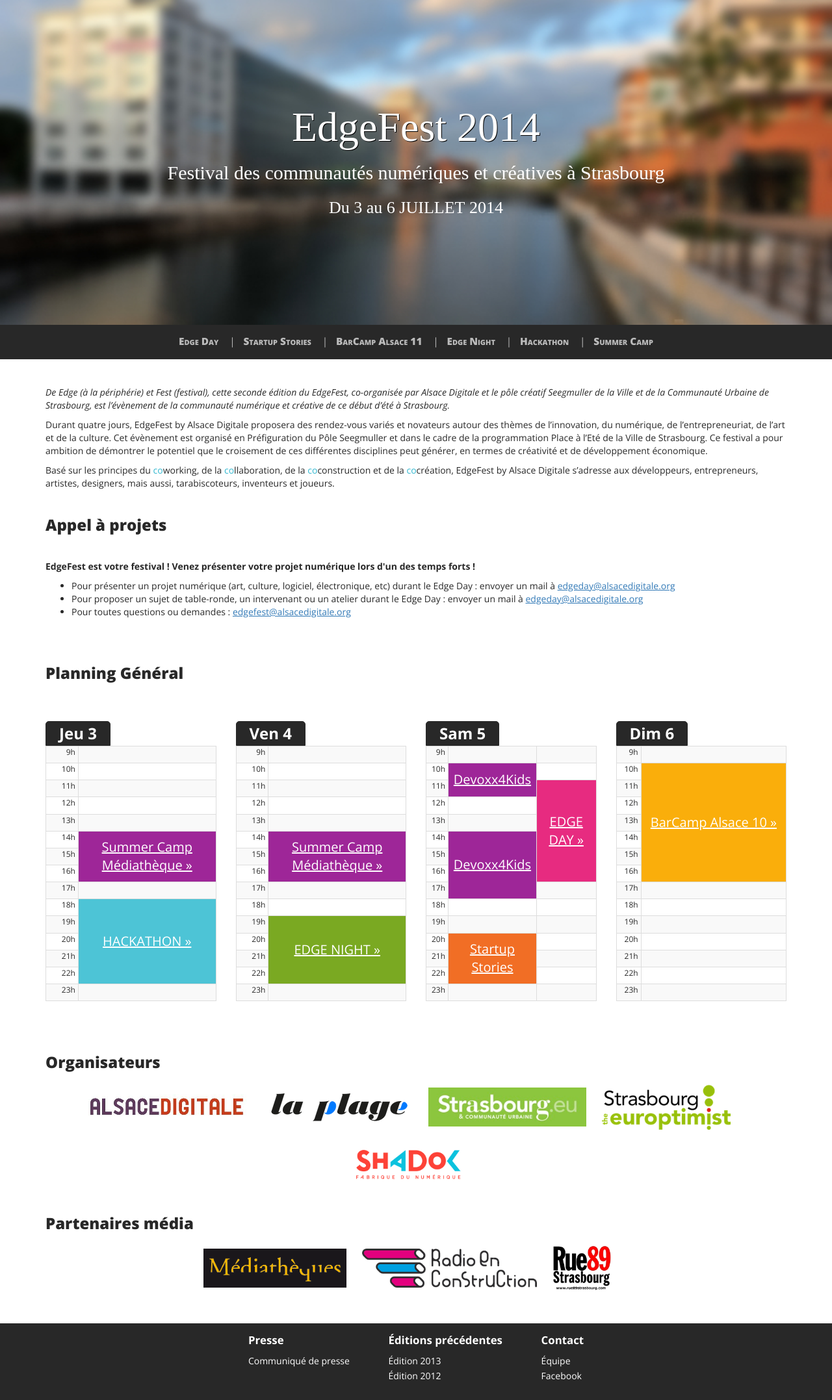
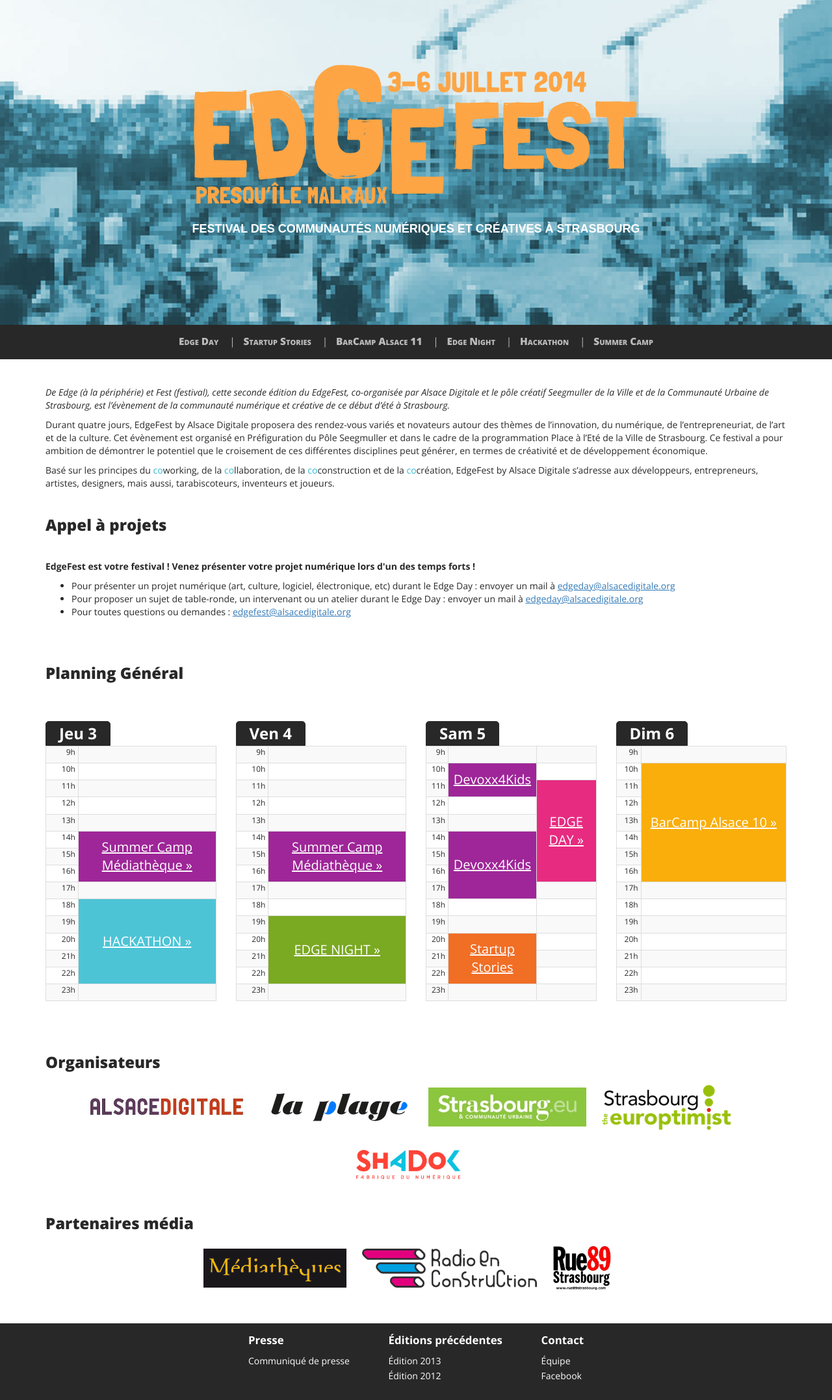
Before and after one commit to AlsaceDigitale/www.edgefest.fr-2019-temporary, a Jekyll site: the page built from index.html, in a window 1280 px wide. Shown: the whole page at 65% size. Built offline with Jekyll 4.4.1, drawn with Linux system fonts in a browser that asks for light colours; nearby versions of some CDN libraries; some web fonts are replaced.

Commit message:
2014 logo

```diff
--- a/_layouts/default.html
+++ b/_layouts/default.html
@@ -30,9 +30,9 @@
     <header>
       <div class="container">
         <a href="/" class="mainlink">
-          <h1>EdgeFest 2014</h1>
+          <h1><img id="logo_main" src="img/logo_edgefest_2014_small.png" alt="EdgeFest 2014"></h1>
           <p class="subtitle">Festival des communautés numériques et créatives à Strasbourg</p>
-          <p class="subsubtitle">Du 3 au 6 <span class="small-caps">JUILLET</span> 2014</p>
+          <!--<p class="subsubtitle">Du 3 au 6 <span class="small-caps">JUILLET</span> 2014</p>-->
         </a>
       </div>
     </header>
--- a/css/main.css
+++ b/css/main.css
@@ -37,7 +37,7 @@
   height: 500px;
   color: white;
   width: 100%;
-  background: url("/img/rivetoile.jpg") no-repeat center top fixed;
+  background: url("/img/bleu_small.jpg") no-repeat center center fixed;
   -webkit-background-size: cover;
   -moz-background-size: cover;
   -o-background-size: cover;
@@ -49,12 +49,15 @@
       color: white;
       text-decoration: none; }
   header h1 {
-    margin-top: 164px;
+    color: #fda544;
+    margin-top: 100px;
     font: 400 64px/64px "Londrina Solid";
     text-shadow: 1px 1px black; }
   header p.subtitle {
+    color: white;
     margin-top: 20px;
-    font: 400 30px/36px "gentium book basic"; }
+    font: 800 18px/36px "Arial", sans-serif;
+    text-transform: uppercase; }
   header p.subsubtitle {
     margin-top: 20px;
     font: 400 26px/32px "gentium book basic"; }
@@ -62,6 +65,8 @@
     text-align: center; }
   header p.subtitle, header p.subsubtitle {
     text-align: center; }
+  header img#logo_main {
+    max-width: 60%; }
 
 section {
   background-color: white;
@@ -365,4 +370,7 @@
   .nav-list a {
     color: white; }
     .nav-list a:hover, .nav-list a:visited, .nav-list a:active {
-      color: white; } }
+      color: white; }
+
+  header img#logo_main {
+    max-width: 90%; } }
```
Also changed, not shown: css/main.sass (+14 -3 lines), img/bandeau.png (added), img/bleu_small.jpg (added), img/logo_edgefest_2014.png (added), img/logo_edgefest_2014_small.png (added), 1 other file.
